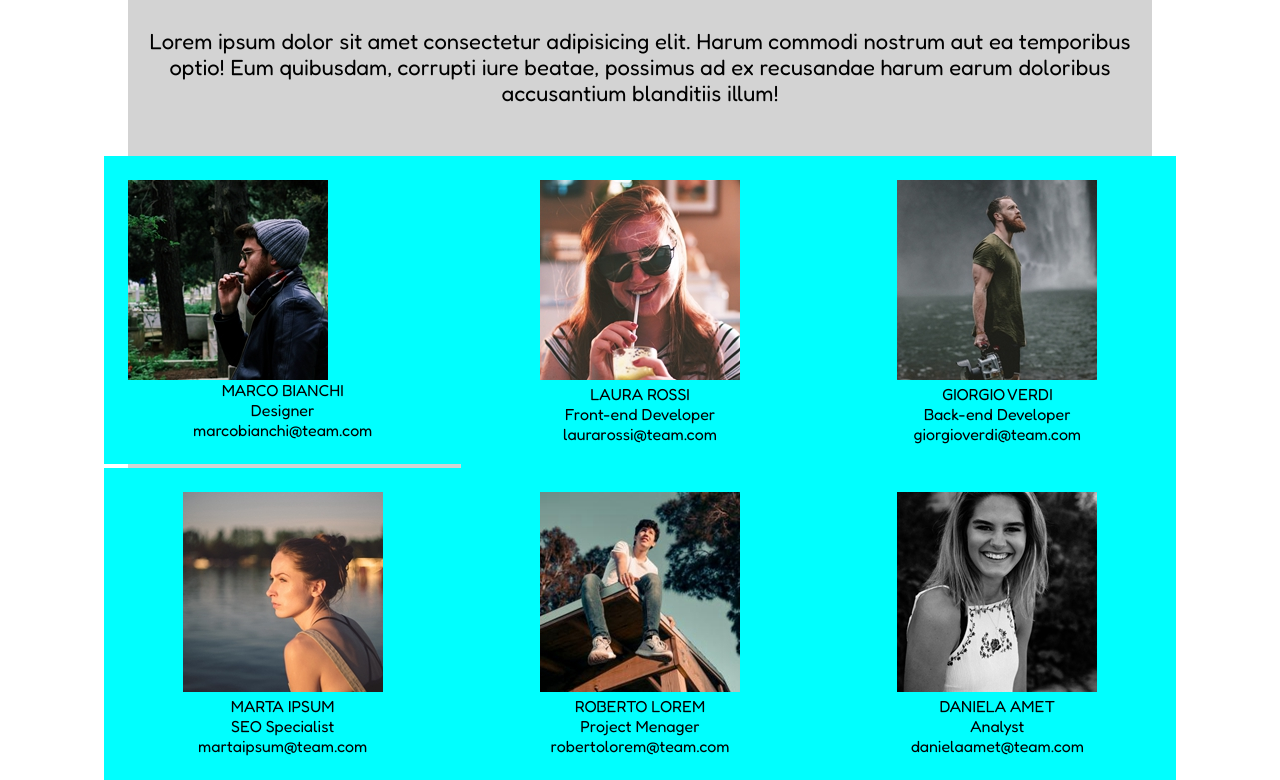
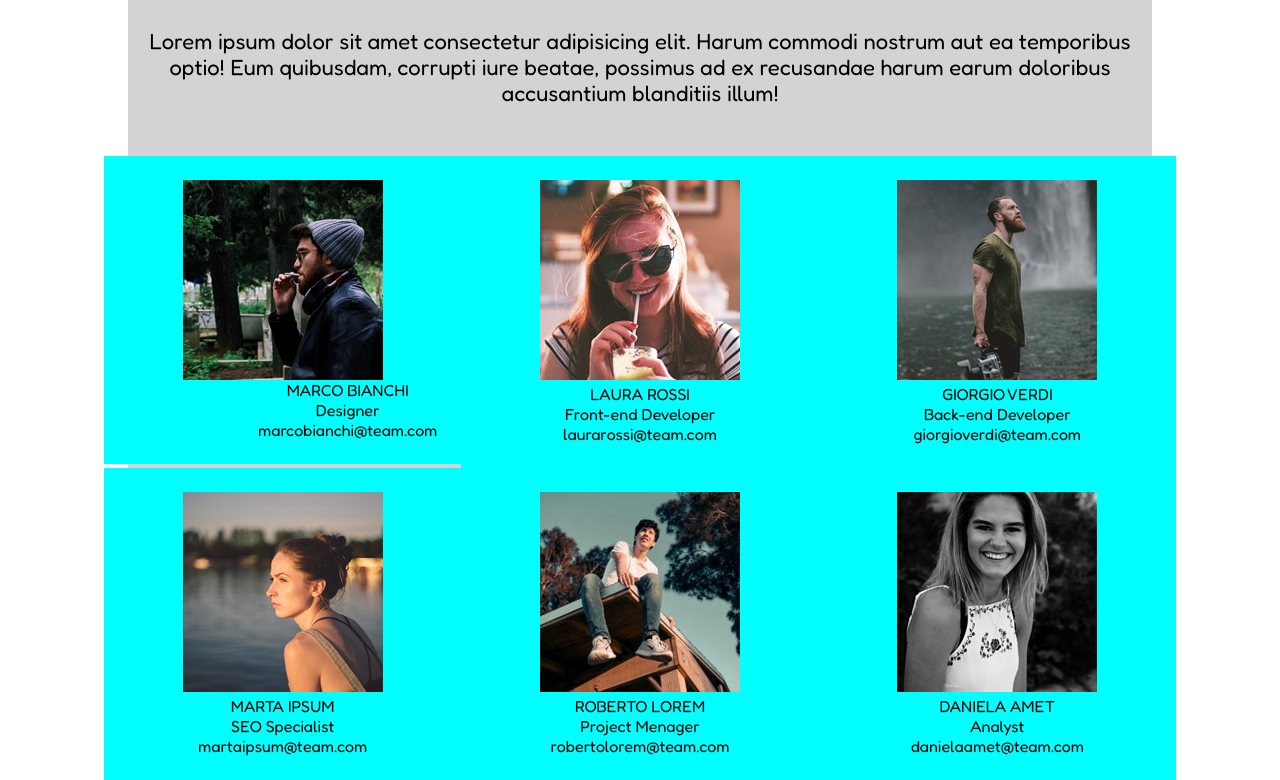
Before and after one commit to DominikKnapczyk/html-css-float-cards, a plain HTML site: page index.html in a window 1280 px wide. Shown: the part 133-913 px from the top of the page. Drawn offline with Linux system fonts and the light colour scheme.

Commit message:
4th commit

```diff
--- a/css/style.css
+++ b/css/style.css
@@ -56,17 +56,13 @@
 }
 
 .image {
-  float: left;
-  display: inline-block;
   vertical-align: middle;
-
 }
-
 
 .description {
   display: inline-block;
+  float: right;
   vertical-align: middle;
-
 }
 
 /* GRID */
@@ -80,5 +76,4 @@
   padding: 1.5rem;
   float: left;
   background-color: aqua;
-
 }
```
Also changed, not shown: index.html (+1 -1 lines).
